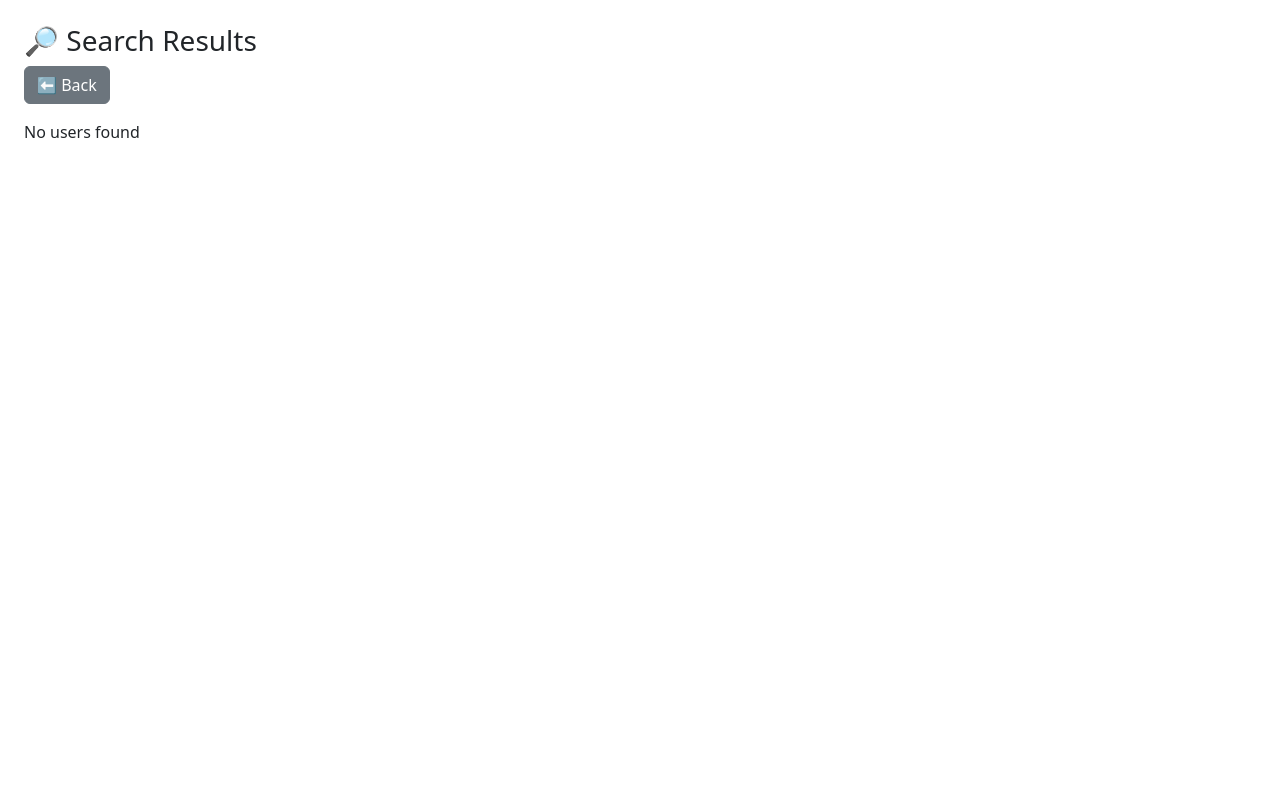
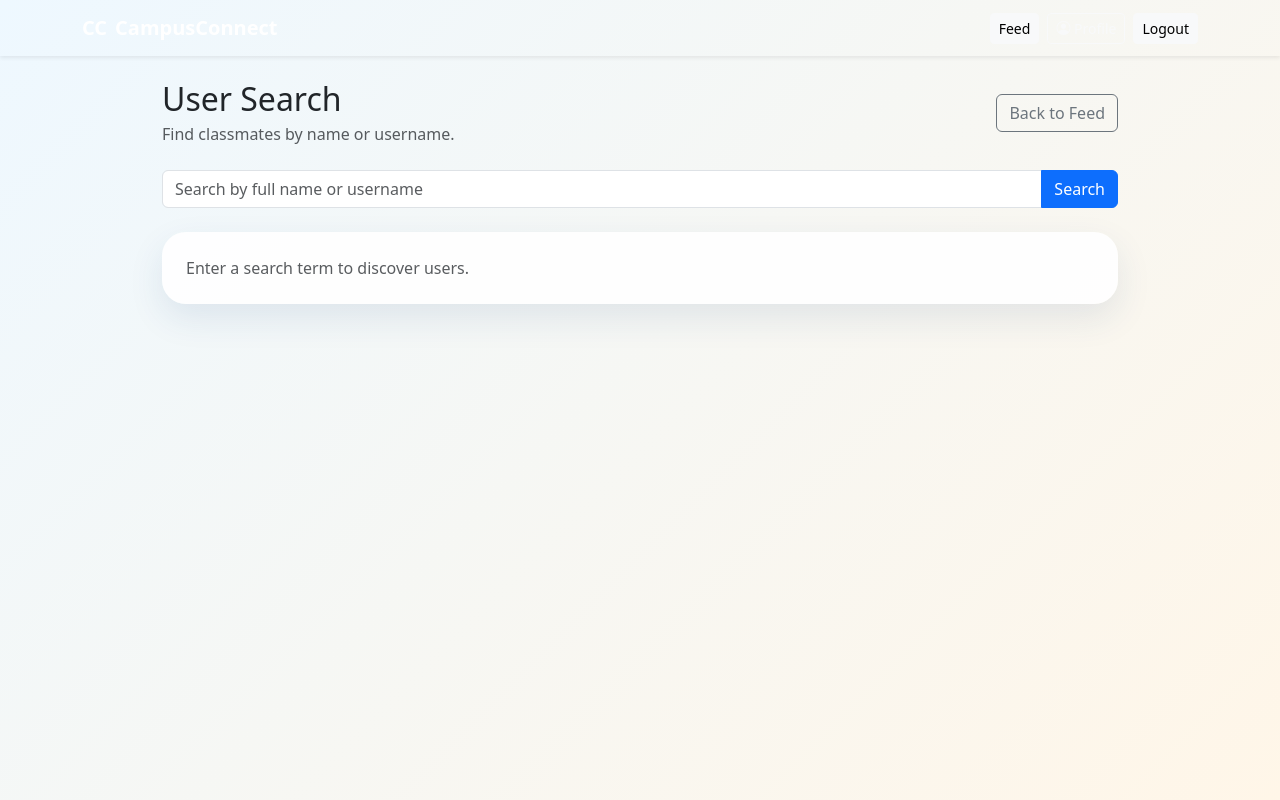
Before and after one commit to Vemark1101/campusconnect, a PHP site: page /search.php in a window 1280 px wide. Run offline with PHP 8.4, Linux system fonts and the light colour scheme; data that the repository does not hold is empty.

Commit message:
Update search.php

```diff
--- a/app/views/search.php
+++ b/app/views/search.php
@@ -1,25 +1,83 @@
-<!DOCTYPE html>
-<html>
-<head>
-    <title>Search Users</title>
-    <link href="https://cdn.jsdelivr.net/npm/bootstrap@5.3.0/dist/css/bootstrap.min.css" rel="stylesheet">
-</head>
-<body class="p-4">
+<?php
+$pageTitle = 'Search Users - CampusConnect';
+$extraHead = <<<HTML
+    <style>
+        body {
+            min-height: 100vh;
+            background: linear-gradient(135deg, #eef8ff 0%, #fff6e8 100%);
+        }
 
-<h3>🔎 Search Results</h3>
+        .search-shell {
+            max-width: 980px;
+        }
 
-<a href="index.php?action=home" class="btn btn-secondary mb-3">⬅ Back</a>
+        .result-card {
+            border-radius: 24px;
+            background: rgba(255, 255, 255, 0.92);
+            box-shadow: 0 14px 35px rgba(31, 73, 125, 0.1);
+        }
 
-<?php if (!empty($users)): ?>
-    <?php foreach ($users as $user): ?>
-        <div class="card p-3 mb-2">
-            <strong><?= $user['full_name'] ?></strong>
-            <span>@<?= $user['username'] ?></span>
+        .avatar {
+            width: 56px;
+            height: 56px;
+            border-radius: 18px;
+            object-fit: cover;
+        }
+    </style>
+HTML;
+require __DIR__ . '/partials/head.php';
+$activePage = 'home';
+require __DIR__ . '/partials/topbar.php';
+?>
+<main class="container search-shell py-4">
+    <div class="d-flex justify-content-between align-items-center mb-4">
+        <div>
+            <h2 class="mb-1">User Search</h2>
+            <p class="text-muted mb-0">Find classmates by name or username.</p>
+        </div>
+        <a href="index.php?action=home" class="btn btn-outline-secondary">Back to Feed</a>
+    </div>
+
+    <form method="GET" action="index.php" class="mb-4">
+        <input type="hidden" name="action" value="search">
+        <div class="input-group">
+            <input type="text" name="keyword" class="form-control" value="<?= htmlspecialchars($keyword ?? '') ?>" placeholder="Search by full name or username">
+            <button class="btn btn-primary" type="submit">Search</button>
+        </div>
+    </form>
+
+    <?php if (empty($keyword)): ?>
+        <div class="result-card p-4 text-muted">Enter a search term to discover users.</div>
+    <?php elseif (empty($users)): ?>
+        <div class="result-card p-4 text-muted">No users matched your search.</div>
+    <?php endif; ?>
+
+    <?php foreach ($users as $resultUser): ?>
+        <?php $isOnline = !empty($resultUser['last_active']) && (strtotime($resultUser['last_active']) > time() - 60); ?>
+        <div class="result-card p-4 mb-3">
+            <div class="d-flex flex-column flex-md-row justify-content-between gap-3 align-items-md-center">
+                <div class="d-flex gap-3 align-items-center">
+                    <img class="avatar" src="assets/uploads/<?= htmlspecialchars($resultUser['profile_pic'] ?: 'default-avatar.svg') ?>" alt="Profile image" onerror="this.src='assets/uploads/default-avatar.svg'">
+                    <div>
+                        <div class="fw-semibold"><?= htmlspecialchars($resultUser['full_name']) ?></div>
+                        <div class="text-muted">@<?= htmlspecialchars($resultUser['username']) ?></div>
+                        <?php if ($isOnline): ?>
+                            <div class="small text-success">Online</div>
+                        <?php endif; ?>
+                    </div>
+                </div>
+                <div class="d-flex gap-2">
+                    <?php if ((int) $resultUser['id'] !== (int) ($_SESSION['user_id'] ?? 0)): ?>
+                        <a href="index.php?action=chat&receiver_id=<?= (int) $resultUser['id'] ?>" class="btn btn-outline-success">Message</a>
+                    <?php else: ?>
+                        <a href="index.php?action=profile" class="btn btn-outline-primary">View Profile</a>
+                    <?php endif; ?>
+                </div>
+            </div>
+            <?php if (!empty($resultUser['bio'])): ?>
+                <p class="text-muted mt-3 mb-0"><?= nl2br(htmlspecialchars($resultUser['bio'])) ?></p>
+            <?php endif; ?>
         </div>
     <?php endforeach; ?>
-<?php else: ?>
-    <p>No users found</p>
-<?php endif; ?>
-
-</body>
-</html>
+</main>
+<?php require __DIR__ . '/partials/footer.php'; ?>
```
